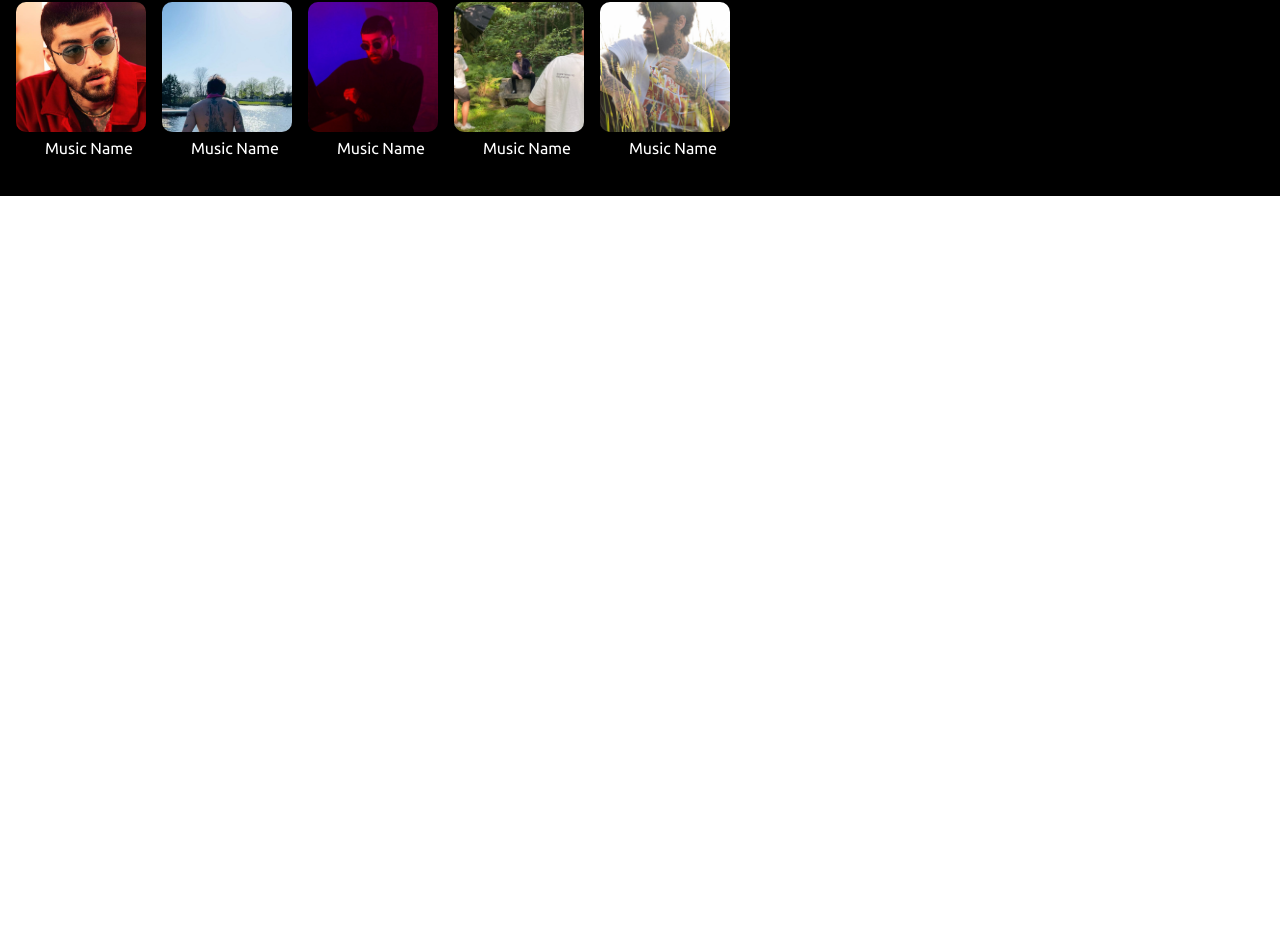
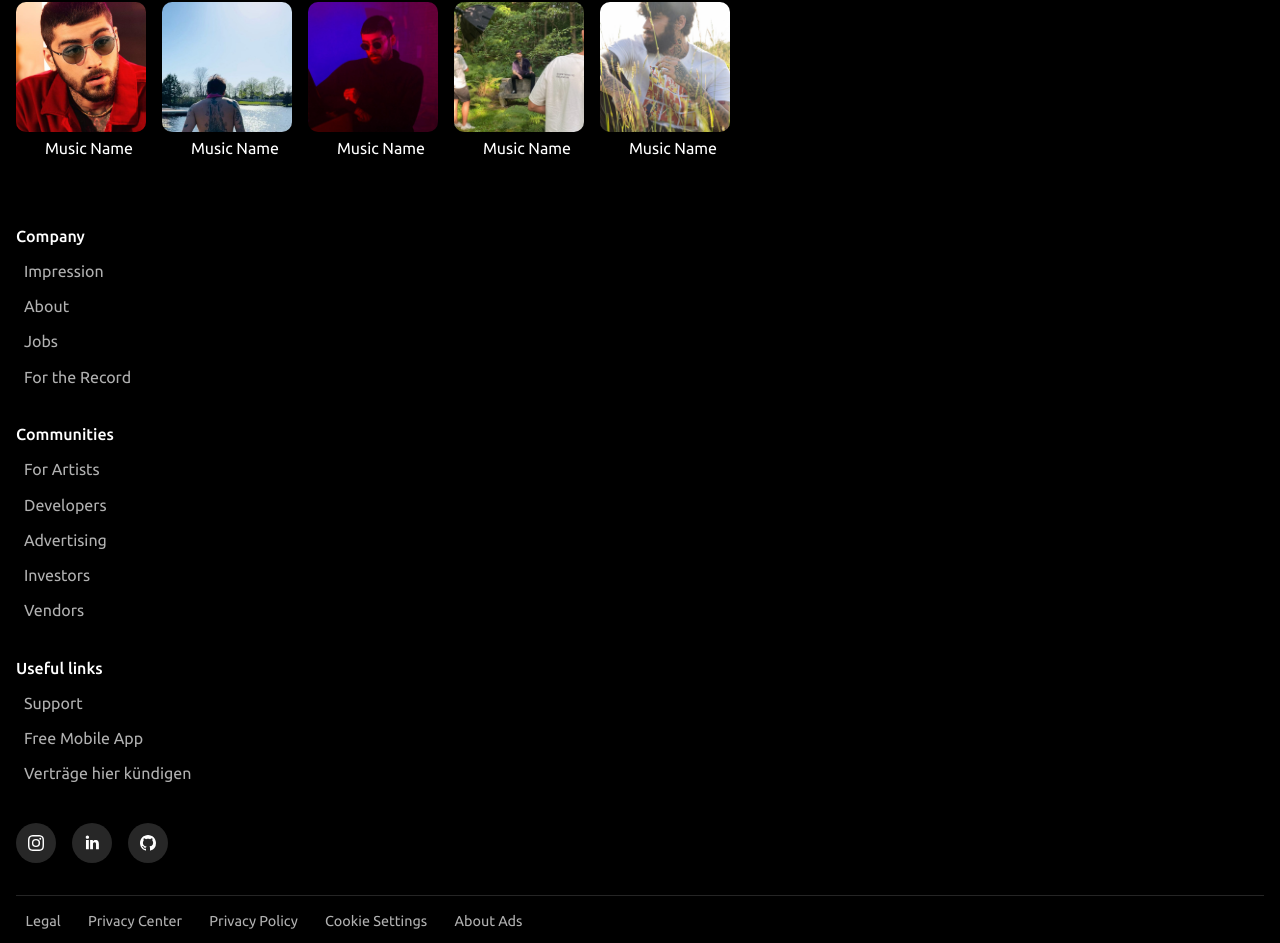
Before and after one commit to Hamed-Taherkhani/spotify, a React (Create React App) app: page / in a window 1280 px wide. Shown: the part 1855-2798 px from the top of the page. Before the commit the page ends 2051 px from the top, so only its background shows below. Built offline with nearby package versions, Linux system fonts and the light colour scheme.

Commit message:
Complete root-footer section.

```diff
--- a/src/Components/App.js
+++ b/src/Components/App.js
@@ -1,6 +1,7 @@
 import React from "react";
 import Header from "./Header";
 import Main from "./Main";
+import Footer from "./Footer";
 import "./css/normalize.css";
 import "./css/App.css";
 
@@ -9,6 +10,7 @@ function App() {
     <div className="App">
       <Header />
       <Main />
+      <Footer />
     </div>
   );
 }
--- /dev/null
+++ b/src/Components/Footer.js
@@ -0,0 +1,143 @@
+import React from "react";
+import "./css/Footer.css";
+import { INSTAGRAM, GITHUB, LINKEDIN } from "../Media/media";
+
+function Footer() {
+  const links = [
+    {
+      title: "Company",
+      links: [
+        {
+          link: "#",
+          linkText: "Impression",
+        },
+        {
+          link: "#",
+          linkText: "About",
+        },
+        {
+          link: "#",
+          linkText: "Jobs",
+        },
+        {
+          link: "#",
+          linkText: "For the Record",
+        },
+      ],
+    },
+    {
+      title: "Communities",
+      links: [
+        {
+          link: "#",
+          linkText: "For Artists",
+        },
+        {
+          link: "#",
+          linkText: "Developers",
+        },
+        {
+          link: "#",
+          linkText: "Advertising",
+        },
+        {
+          link: "#",
+          linkText: "Investors",
+        },
+        {
+          link: "#",
+          linkText: "Vendors",
+        },
+      ],
+    },
+    {
+      title: "Useful links",
+      links: [
+        {
+          link: "#",
+          linkText: "Support",
+        },
+        {
+          link: "#",
+          linkText: "Free Mobile App",
+        },
+        {
+          link: "#",
+          linkText: "Verträge hier kündigen",
+        },
+      ],
+    },
+  ];
+
+  return (
+    <footer className="root-footer">
+      <ul className="footer-links-category-list">
+        {footerLinksCategory(links)}
+      </ul>
+
+      <div className="social-media">{socialMedia()}</div>
+
+      <div className="fast-access-links">{fastAccessLinks()}</div>
+
+      <p className="copy-right">© 2022 Spotify AB</p>
+    </footer>
+  );
+}
+
+function footerLinksCategory(links) {
+  return (
+    <>
+      {links.map((item, index) => (
+        <li className="links-category" key={index}>
+          <p className="category-title">{item.title}</p>
+
+          <ul className="links-list">
+            {item.links.map((item, index) => (
+              <li className="link" key={index}>
+                <a href={item.link}>{item.linkText}</a>
+              </li>
+            ))}
+          </ul>
+        </li>
+      ))}
+    </>
+  );
+}
+
+function socialMedia() {
+  return (
+    <ul className="social-media-list">
+      <li className="social-media">
+        <a>{INSTAGRAM}</a>
+      </li>
+
+      <li className="social-media">
+        <a>{LINKEDIN}</a>
+      </li>
+
+      <li className="social-media">
+        <a>{GITHUB}</a>
+      </li>
+    </ul>
+  );
+}
+
+function fastAccessLinks() {
+  return (
+    <ul className="links">
+      {[
+        "Legal",
+        "Privacy Center",
+        "Privacy Policy",
+        "Cookie Settings",
+        "About Ads",
+      ].map((item, index) => (
+        <li className="link" key={index}>
+          <a href="#">{item}</a>
+        </li>
+      ))}
+    </ul>
+  );
+}
+
+export default Footer;
--- /dev/null
+++ b/src/Components/css/Footer.css
@@ -0,0 +1,63 @@
+.root-footer {
+  padding: 2rem 1rem;
+}
+.root-footer .footer-links-category-list .links-category {
+  margin-bottom: 2rem;
+}
+.root-footer .footer-links-category-list .links-category .category-title {
+  font-weight: 500;
+  padding-bottom: 0.6rem;
+}
+.root-footer .footer-links-category-list .links-category .links-list .link a {
+  display: block;
+  padding: 0.6rem 0.5rem;
+  color: #b1b1b1 !important;
+  transition: 350ms ease;
+}
+.root-footer .footer-links-category-list .links-category .links-list .link a:hover {
+  color: #004f99 !important;
+}
+.root-footer .social-media-list {
+  display: flex;
+  align-items: center;
+  border-bottom: 1px solid #252525;
+  padding-bottom: 2rem;
+}
+.root-footer .social-media-list .social-media:not(:last-child) {
+  margin-right: 1rem;
+}
+.root-footer .social-media-list .social-media a {
+  display: flex;
+  justify-content: center;
+  align-items: center;
+  width: 40px;
+  height: 40px;
+  background-color: #272727;
+  border-radius: 50%;
+  transition: 300ms ease;
+}
+.root-footer .social-media-list .social-media a:hover {
+  background-color: #696969;
+  transform: scale(0.9);
+}
+.root-footer .fast-access-links .links {
+  display: flex;
+  flex-wrap: wrap;
+}
+.root-footer .fast-access-links .links .link {
+  margin: 1rem 0.5rem 0 0;
+}
+.root-footer .fast-access-links .links .link a {
+  padding: 0.3rem 0.6rem;
+  color: #b1b1b1 !important;
+  font-size: 0.9rem;
+  transition: 400ms ease;
+}
+.root-footer .fast-access-links .links .link a:hover {
+  color: #fff !important;
+}
+.root-footer .copy-right {
+  margin-top: 1rem;
+  color: #b1b1b1 !important;
+  font-size: 0.9rem;
+}/*# sourceMappingURL=Footer.css.map */
--- a/src/Components/css/Main.css
+++ /dev/null
@@ -1 +0,0 @@
-/*# sourceMappingURL=Main.css.map */
--- /dev/null
+++ b/src/Components/sass/Footer.scss
@@ -0,0 +1,86 @@
+.root-footer {
+  padding: 2rem 1rem;
+
+  .footer-links-category-list {
+    .links-category {
+      margin-bottom: 2rem;
+
+      .category-title {
+        font-weight: 500;
+        padding-bottom: 0.6rem;
+      }
+
+      .links-list {
+        .link {
+          a {
+            display: block;
+            padding: 0.6rem 0.5rem;
+            color: #b1b1b1 !important;
+            transition: 350ms ease;
+
+            &:hover {
+              color: #004f99 !important;
+            }
+          }
+        }
+      }
+    }
+  }
+
+  .social-media-list {
+    display: flex;
+    align-items: center;
+    border-bottom: 1px solid #252525;
+    padding-bottom: 2rem;
+
+    .social-media {
+      &:not(:last-child) {
+        margin-right: 1rem;
+      }
+
+      a {
+        display: flex;
+        justify-content: center;
+        align-items: center;
+        width: 40px;
+        height: 40px;
+        background-color: #272727;
+        border-radius: 50%;
+        transition: 300ms ease;
+
+        &:hover {
+          background-color: #696969;
+          transform: scale(0.9);
+        }
+      }
+    }
+  }
+
+  .fast-access-links {
+    .links {
+      display: flex;
+      flex-wrap: wrap;
+
+      .link {
+        margin: 1rem 0.5rem 0 0;
+
+        a {
+          padding: 0.3rem 0.6rem;
+          color: #b1b1b1 !important;
+          font-size: 0.9rem;
+          transition: 400ms ease;
+
+          &:hover {
+            color: #fff !important;
+          }
+        }
+      }
+    }
+  }
+
+  .copy-right {
+    margin-top: 1rem;
+    color: #b1b1b1 !important;
+    font-size: 0.9rem;
+  }
+}
--- a/src/Media/media.js
+++ b/src/Media/media.js
@@ -23,6 +23,36 @@ const SPOTIFY_LOGO = (
     >
       <path d="M7 1.75a5.25 5.25 0 100 10.5 5.25 5.25 0 000-10.5zM.25 7a6.75 6.75 0 1112.096 4.12l3.184 3.185a.75.75 0 11-1.06 1.06L11.304 12.2A6.75 6.75 0 01.25 7z"></path>
     </svg>
+  ),
+  INSTAGRAM = (
+    <svg role="img" height="16" width="16" viewBox="0 0 16 16" fill="#fff">
+      <path d="M8 1.44c2.136 0 2.389.009 3.233.047.78.036 1.203.166 1.485.276.348.128.663.332.921.598.266.258.47.573.599.921.11.282.24.706.275 1.485.039.844.047 1.097.047 3.233s-.008 2.389-.047 3.232c-.035.78-.166 1.204-.275 1.486a2.654 2.654 0 01-1.518 1.518c-.282.11-.706.24-1.486.275-.843.039-1.097.047-3.233.047s-2.39-.008-3.232-.047c-.78-.035-1.204-.165-1.486-.275a2.477 2.477 0 01-.921-.599 2.477 2.477 0 01-.599-.92c-.11-.282-.24-.706-.275-1.486-.038-.844-.047-1.096-.047-3.232s.009-2.39.047-3.233c.036-.78.166-1.203.275-1.485.129-.348.333-.663.599-.921a2.49 2.49 0 01.92-.599c.283-.11.707-.24 1.487-.275.843-.038 1.096-.047 3.232-.047L8 1.441zm.001-1.442c-2.172 0-2.445.01-3.298.048-.854.04-1.435.176-1.943.373a3.928 3.928 0 00-1.417.923c-.407.4-.722.883-.923 1.417-.198.508-.333 1.09-.372 1.942C.01 5.552 0 5.826 0 8c0 2.172.01 2.445.048 3.298.04.853.174 1.433.372 1.941.2.534.516 1.017.923 1.417.4.407.883.722 1.417.923.508.198 1.09.333 1.942.372.852.039 1.126.048 3.299.048 2.172 0 2.445-.01 3.298-.048.853-.04 1.433-.174 1.94-.372a4.087 4.087 0 002.34-2.34c.199-.508.334-1.09.373-1.942.039-.851.048-1.125.048-3.298s-.01-2.445-.048-3.298c-.04-.853-.174-1.433-.372-1.94a3.924 3.924 0 00-.923-1.418A3.928 3.928 0 0013.24.42c-.508-.197-1.09-.333-1.942-.371-.851-.041-1.125-.05-3.298-.05l.001-.001z"></path>
+      <path d="M8 3.892a4.108 4.108 0 100 8.216 4.108 4.108 0 000-8.216zm0 6.775a2.668 2.668 0 110-5.335 2.668 2.668 0 010 5.335zm4.27-5.978a.96.96 0 100-1.92.96.96 0 000 1.92z"></path>
+    </svg>
+  ),
+  GITHUB = (
+    <svg
+      height="16"
+      width="16"
+      aria-hidden="true"
+      viewBox="0 0 16 16"
+      version="1.1"
+      data-view-component="true"
+      fill="#fff"
+    >
+      <path d="M8 0C3.58 0 0 3.58 0 8c0 3.54 2.29 6.53 5.47 7.59.4.07.55-.17.55-.38 0-.19-.01-.82-.01-1.49-2.01.37-2.53-.49-2.69-.94-.09-.23-.48-.94-.82-1.13-.28-.15-.68-.52-.01-.53.63-.01 1.08.58 1.23.82.72 1.21 1.87.87 2.33.66.07-.52.28-.87.51-1.07-1.78-.2-3.64-.89-3.64-3.95 0-.87.31-1.59.82-2.15-.08-.2-.36-1.02.08-2.12 0 0 .67-.21 2.2.82.64-.18 1.32-.27 2-.27.68 0 1.36.09 2 .27 1.53-1.04 2.2-.82 2.2-.82.44 1.1.16 1.92.08 2.12.51.56.82 1.27.82 2.15 0 3.07-1.87 3.75-3.65 3.95.29.25.54.73.54 1.48 0 1.07-.01 1.93-.01 2.2 0 .21.15.46.55.38A8.013 8.013 0 0016 8c0-4.42-3.58-8-8-8z"></path>
+    </svg>
+  ),
+  LINKEDIN = (
+    <svg
+      xmlns="http://www.w3.org/2000/svg"
+      fill="#fff"
+      viewBox="0 0 32 32"
+      width="20px"
+      height="20px"
+    >
+      <path d="M 8.6425781 4 C 7.1835781 4 6 5.181625 6 6.640625 C 6 8.099625 7.182625 9.3085938 8.640625 9.3085938 C 10.098625 9.3085938 11.283203 8.099625 11.283203 6.640625 C 11.283203 5.182625 10.101578 4 8.6425781 4 z M 21.535156 11 C 19.316156 11 18.0465 12.160453 17.4375 13.314453 L 17.373047 13.314453 L 17.373047 11.310547 L 13 11.310547 L 13 26 L 17.556641 26 L 17.556641 18.728516 C 17.556641 16.812516 17.701266 14.960938 20.072266 14.960938 C 22.409266 14.960937 22.443359 17.145609 22.443359 18.849609 L 22.443359 26 L 26.994141 26 L 27 26 L 27 17.931641 C 27 13.983641 26.151156 11 21.535156 11 z M 6.3632812 11.310547 L 6.3632812 26 L 10.923828 26 L 10.923828 11.310547 L 6.3632812 11.310547 z" />
+    </svg>
   );
 
-export { SPOTIFY_LOGO, SEARCH_BTN };
+export { SPOTIFY_LOGO, SEARCH_BTN, INSTAGRAM, GITHUB, LINKEDIN };
```
Also changed, not shown: src/Components/sass/Main.scss (added), 2 other files (tests, documents, lock files or other folders).
